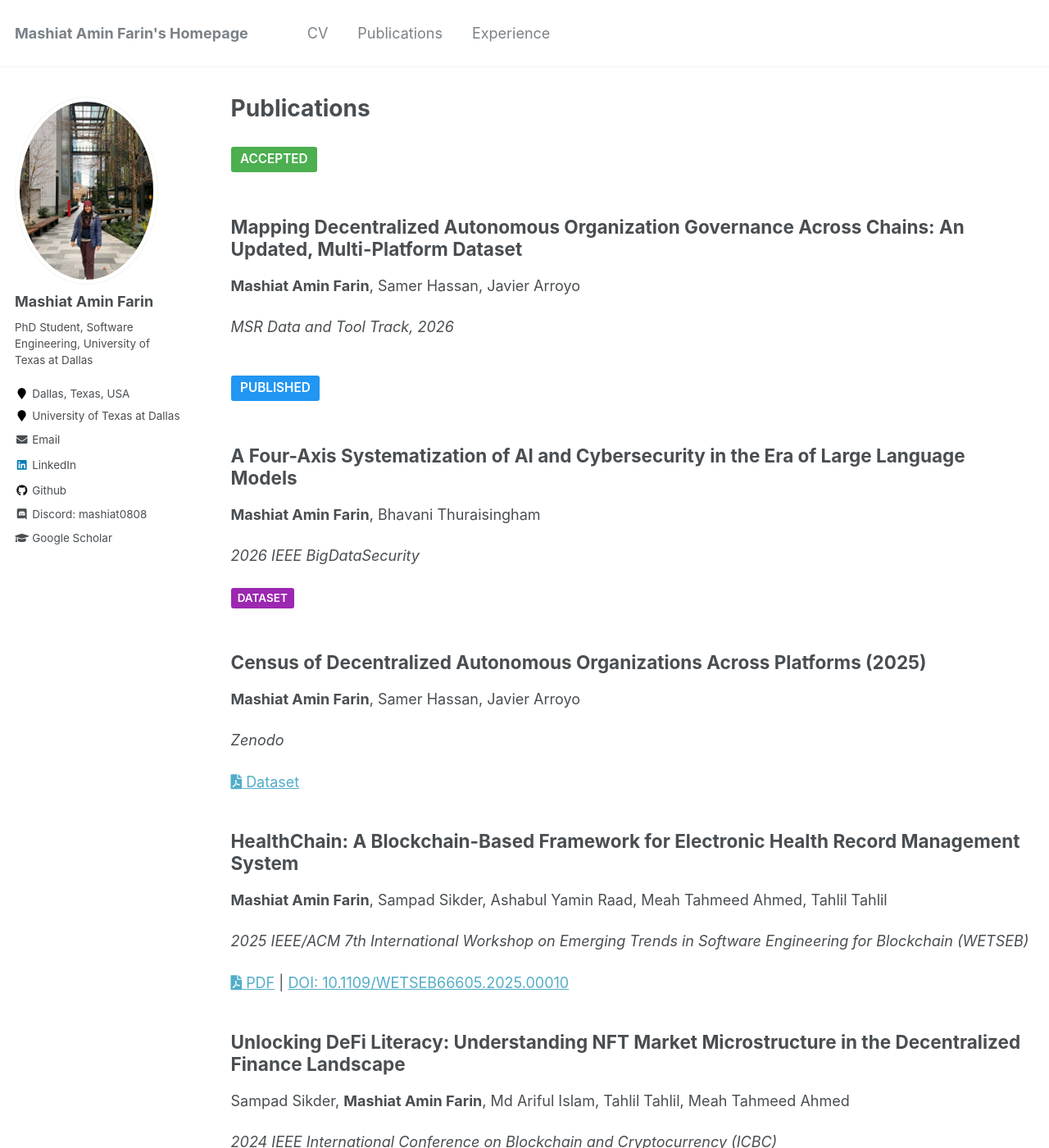
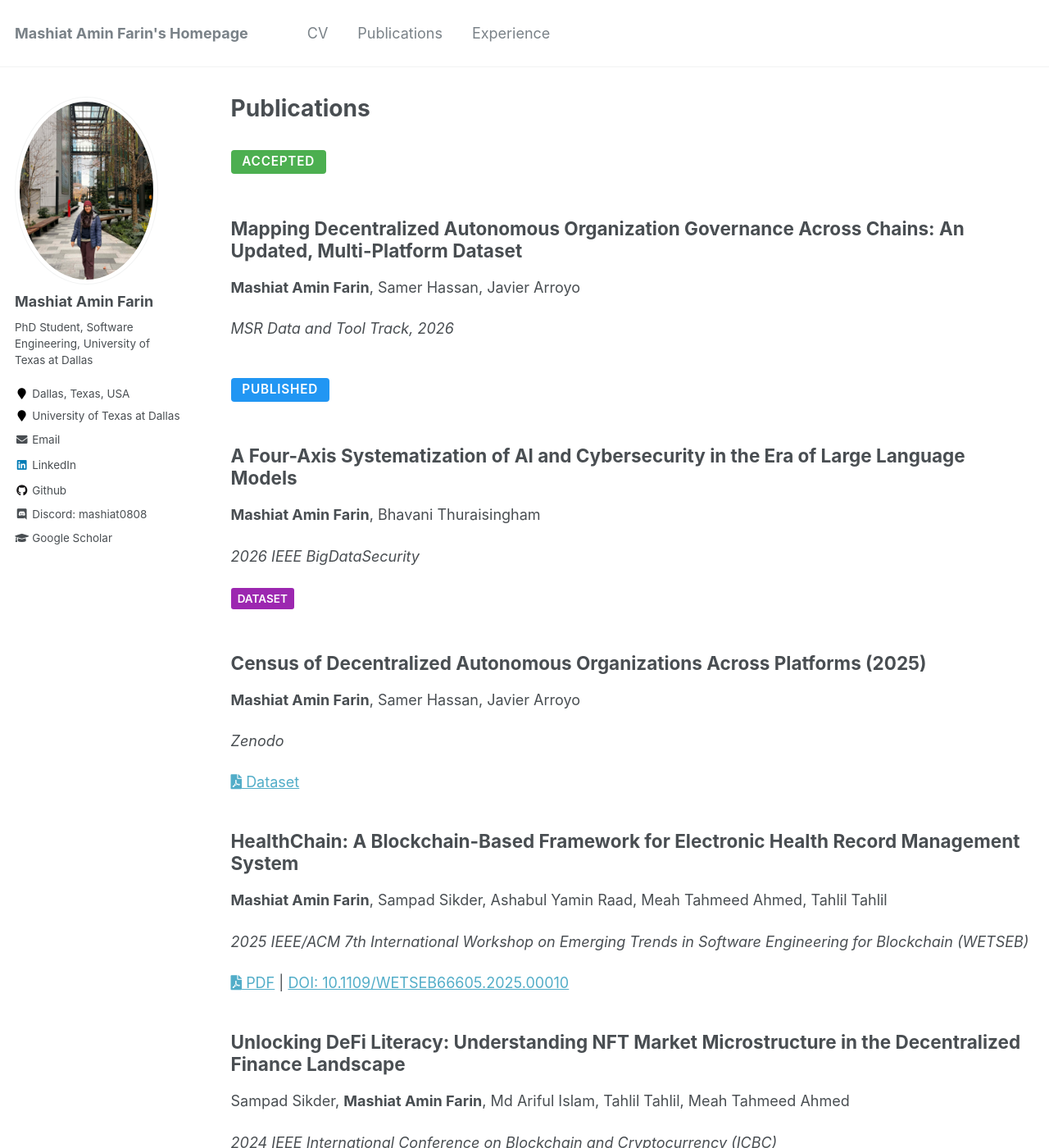
Before and after one commit to mashiat0808/mashiat0808.github.io, a Jekyll site: the page built from _pages/publications.md, in a window 1280 px wide and 1400 px high. Shown: the whole window at 82% size. Built offline with Jekyll 4.4.1, drawn with Linux system fonts in a browser that asks for light colours.

Commit message:
updated publications

```diff
--- a/_pages/publications.md
+++ b/_pages/publications.md
@@ -5,27 +5,27 @@ permalink: /publications/
 author_profile: true
 ---
 
+{% include base_path %}
+
 {% if author.googlescholar %}
-  You can also find my articles on <u><a href="{{author.googlescholar}}">my Google Scholar profile</a>.</u>
+  <p class="publication-intro">Find my articles on <a href="{{ author.googlescholar }}" class="btn btn--info" target="_blank" rel="noopener">Google Scholar <i class="fas fa-graduation-cap"></i></a></p>
 {% endif %}
 
-{% include base_path %}
-
-<span style="display: inline-block; padding: 0.25em 0.75em; margin: 1em 0 0.5em 0; background-color: #4CAF50; color: white; border-radius: 3px; font-size: 0.85em; font-weight: 600; text-transform: uppercase;">Accepted</span>
+<h2 class="publication-status-label publication-status-label--accepted">Accepted</h2>
 
 {% assign accepted_pubs = site.publications | where: "status", "accepted" | sort: "date" | reverse %}
 {% for post in accepted_pubs %}
   {% include archive-single.html %}
 {% endfor %}
 
-<span style="display: inline-block; padding: 0.25em 0.75em; margin: 1.5em 0 0.5em 0; background-color: #2196F3; color: white; border-radius: 3px; font-size: 0.85em; font-weight: 600; text-transform: uppercase;">Published</span>
+<h2 class="publication-status-label publication-status-label--published">Published</h2>
 
 {% assign published_pubs = site.publications | where: "status", "published" | sort: "date" | reverse %}
 {% for post in published_pubs %}
   {% include archive-single.html %}
 {% endfor %}
 
-<span style="display: inline-block; padding: 0.25em 0.75em; margin: 1.5em 0 0.5em 0; background-color: #FF9800; color: white; border-radius: 3px; font-size: 0.85em; font-weight: 600; text-transform: uppercase;">Under Review</span>
+<h2 class="publication-status-label publication-status-label--under-review">Under Review</h2>
 
 {% assign review_pubs = site.publications | where: "status", "under-review" | sort: "date" | reverse %}
 {% for post in review_pubs %}
--- a/_sass/_archive.scss
+++ b/_sass/_archive.scss
@@ -72,6 +72,36 @@
   img {
     width: 100%;
   }
+}
+
+.publication-intro {
+  margin-bottom: 1.5em;
+}
+
+.publication-status-label {
+  display: inline-block;
+  margin: 1.5em 0 0.5em 0;
+  padding: 0.35em 0.9em;
+  border-radius: $border-radius;
+  font-size: 0.85em;
+  font-weight: 600;
+  text-transform: uppercase;
+  letter-spacing: 0.05em;
+}
+
+.publication-status-label--accepted {
+  background-color: #4CAF50;
+  color: white;
+}
+
+.publication-status-label--published {
+  background-color: #2196F3;
+  color: white;
+}
+
+.publication-status-label--under-review {
+  background-color: #FF9800;
+  color: #000;
 }
 
 .archive__item:hover {
```
